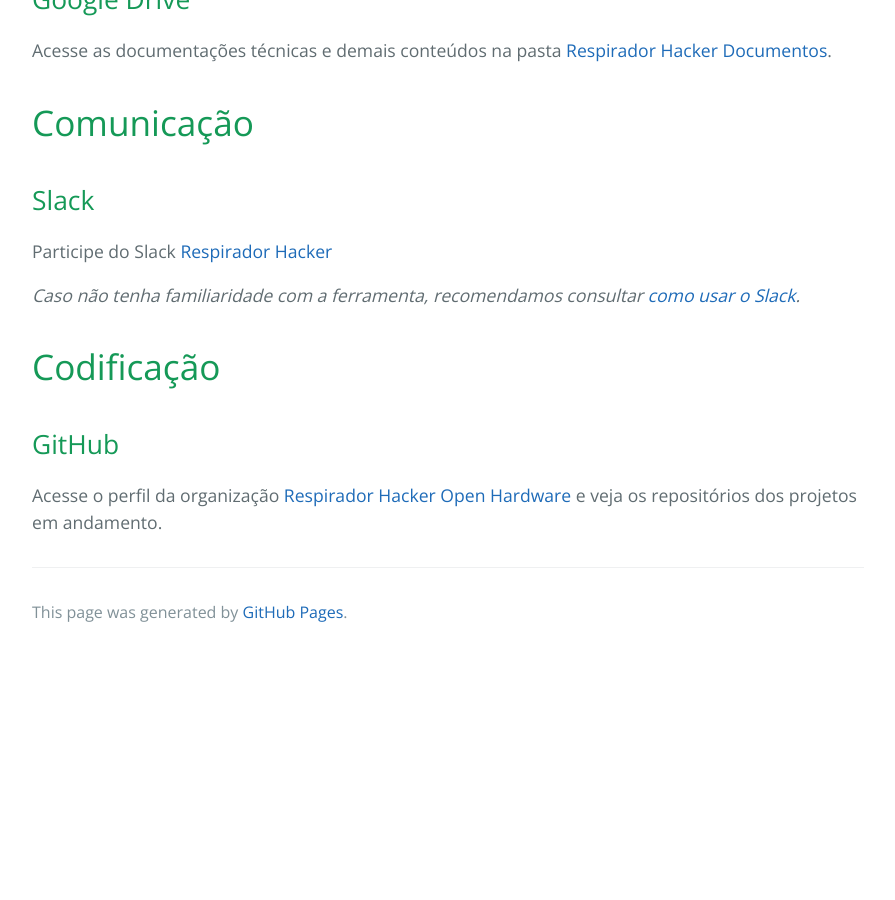
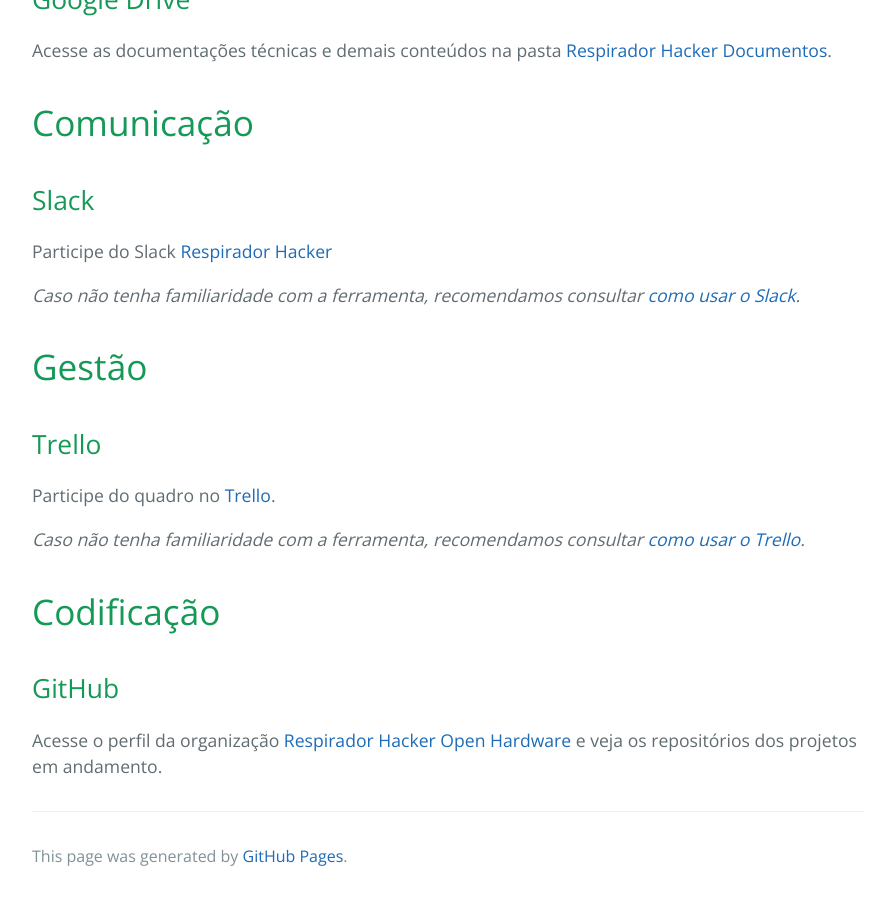
Before and after one commit to RespiradorHacker/respiradorhacker.github.io, a Jekyll site: the page built from index.md, in a window 1280 px wide and 900 px high, scrolled down 943 px. Shown: the whole window, without its empty margins (192-1087 px from the left). Built offline with Jekyll 4.4.1, drawn with Linux system fonts in a browser that asks for light colours; before the commit the page ends 1599 px from its top, so only the background shows below that.

Commit message:
Add the section Gestão

```diff
--- a/index.md
+++ b/index.md
@@ -24,6 +24,13 @@
 
 *Caso não tenha familiaridade com a ferramenta, recomendamos consultar [como usar o Slack](https://slack.com/intl/pt-pt/help/categories/200111606-Como-usar-o-Slack).*
 
+# Gestão
+
+## Trello
+Participe do quadro no [Trello](https://trello.com/invite/b/OnCLRV2w/38a2eea770d700485d9a4baeb2473a7e/respirador-hacker).
+
+*Caso não tenha familiaridade com a ferramenta, recomendamos consultar [como usar o Trello](https://blog.trello.com/br/como-usar-trello-o-que-e).*
+
 # Codificação
 
 ## GitHub
```
